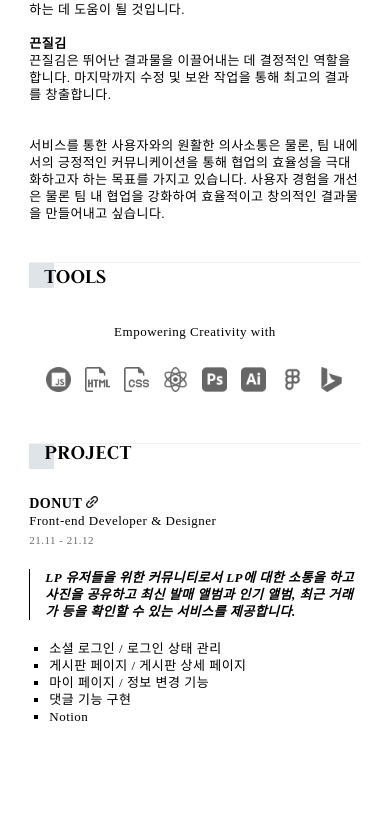
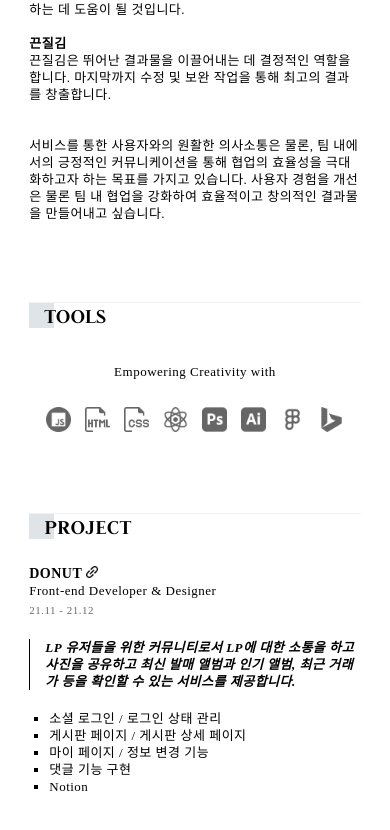
Before and after one commit to kyungsunnee/kyungsunnee.github.io, a React (Create React App) app: page / in a window 390 px wide. Shown: the part 813-1643 px from the top of the page. Built offline with nearby package versions, Linux system fonts and the light colour scheme; a web font is replaced by a local one.

Commit message:
script update project1

```diff
--- a/src/App.css
+++ b/src/App.css
@@ -210,6 +210,7 @@ left: 0;
   font-size: 30.629px;
   position: absolute;
   left: 15px;
+  display: block;
 }
 
 .script-txt {
@@ -306,6 +307,12 @@ left: 0;
   border-left: 1px solid black;
   padding-left: 15px;
   font-style : italic
+}
+
+.mgt-title {
+  display: block;
+  padding-top: 5px;
+
 }
 
 /* mobile */
@@ -502,7 +509,7 @@ letter-spacing: 0.5px;
   .empty_space {
     height: 30px;
     width: 85vw;
-    margin-top: 60px;
+    margin-top: 100px;
 
   }
 
@@ -541,7 +548,7 @@ letter-spacing: 0.5px;
   }
 
   .mgt_top80 {
-    margin-top: 40px;
+    margin-top: 70px;
     height: 0;
   }
 
--- a/src/App.js
+++ b/src/App.js
@@ -138,10 +138,11 @@ function App() {
                   </a>
                 ))}
               </div>
+
               <div className="empty_space mgt_top80"></div>
               <div className="script-title">
                 <div className="script-title-sq"></div>
-                <div className="script-title-txt">PROJECT</div>
+                <div className="script-title-txt mgt-title">PROJECT</div>
               </div>
               <div className="script-txt">
                 <strong className="font-size-18px">DONUT</strong>
@@ -155,11 +156,11 @@ function App() {
                 Front-end Developer & Designer <br />
                 <div className="date">21.11 - 21.12</div>
                 <div className="left-bolder">
-                <strong className="project-script">
-                  LP 유저들을 위한 커뮤니티로서 LP에 대한 소통을 하고 사진을
-                  공유하고 최신 발매 앨범과 인기 앨범, 최근 거래가 등을 확인할
-                  수 있는 서비스를 제공합니다.
-                </strong>
+                  <strong className="project-script">
+                    LP 유저들을 위한 커뮤니티로서 LP에 대한 소통을 하고 사진을
+                    공유하고 최신 발매 앨범과 인기 앨범, 최근 거래가 등을 확인할
+                    수 있는 서비스를 제공합니다.
+                  </strong>
                 </div>
                 <ul>
                   <li>소셜 로그인 / 로그인 상태 관리</li>
```
